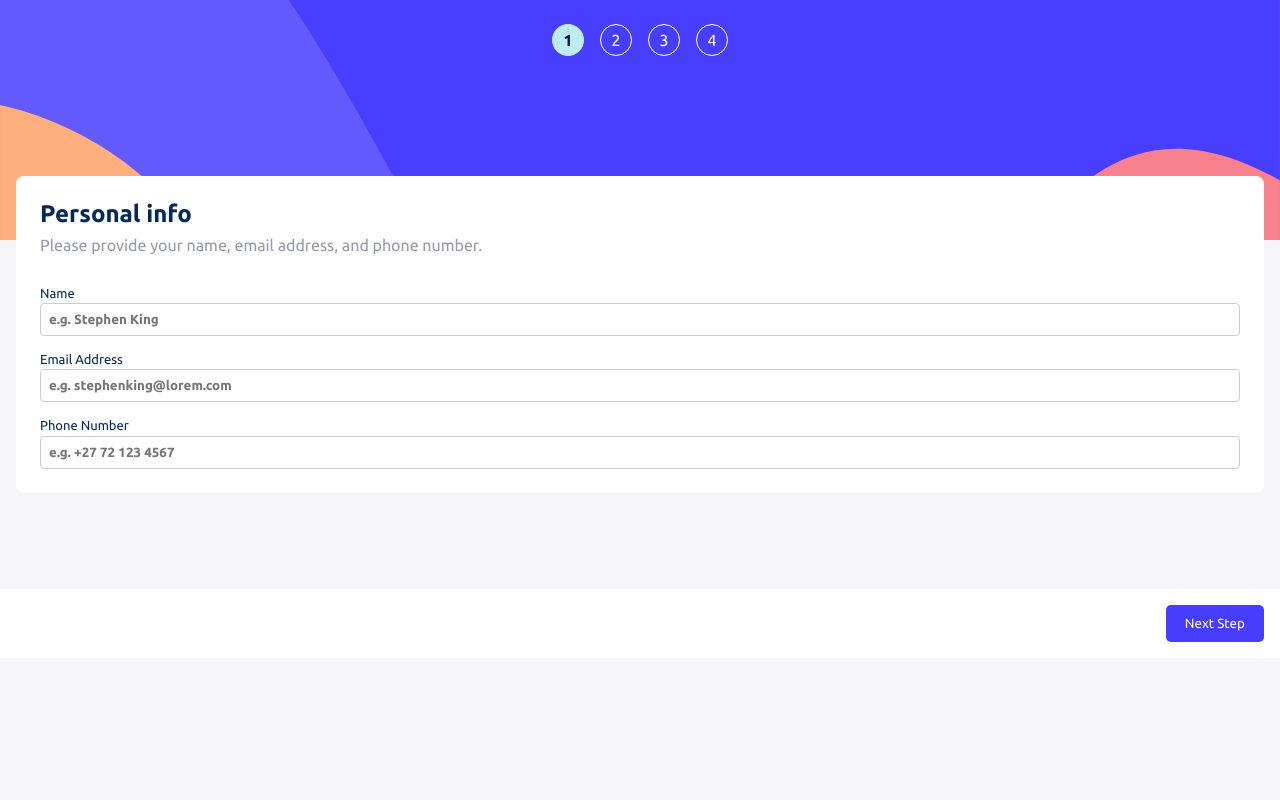
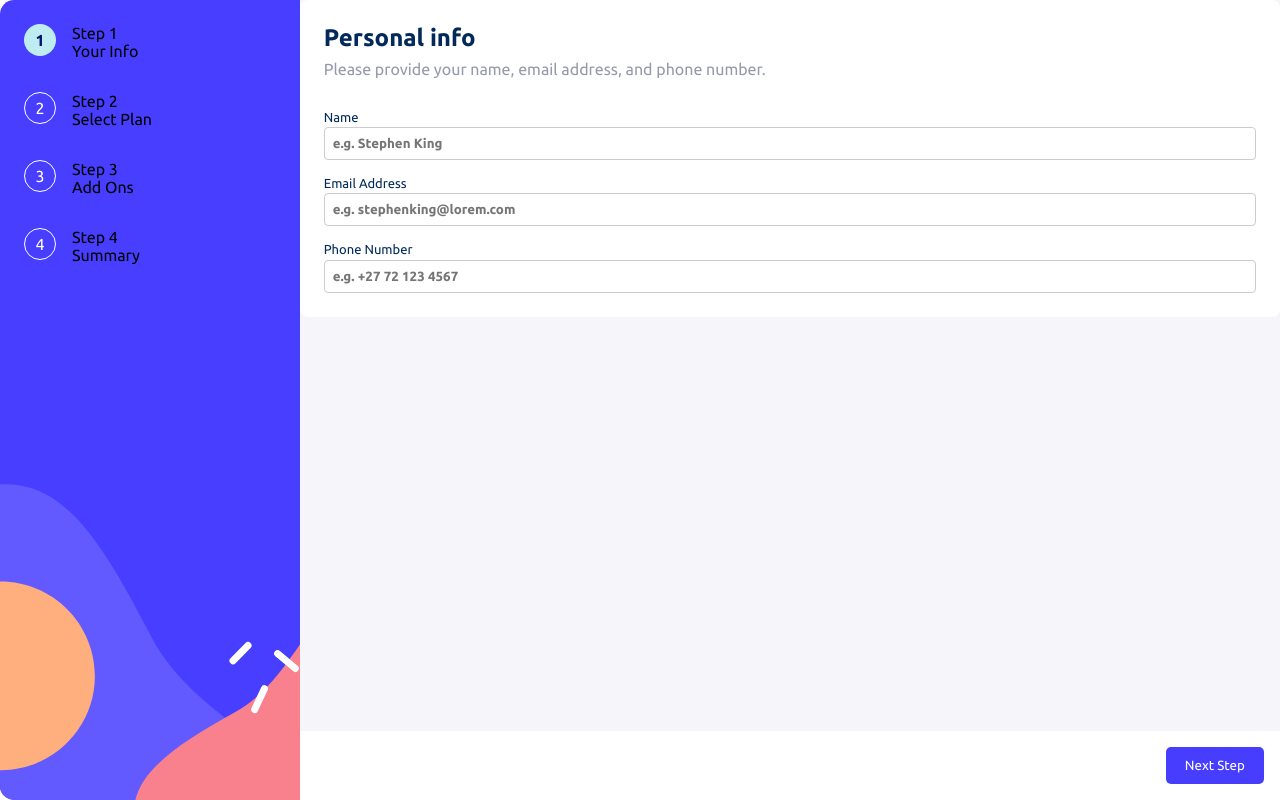
Before and after one commit to nkululek0/multi-step-form, a React (Vite) app: page / in a window 1280 px wide. Built offline with nearby package versions, Linux system fonts and the light colour scheme.

Commit message:
(Update): adds desktop styling to sidebar and personal info component

```diff
--- a/src/app/App.css
+++ b/src/app/App.css
@@ -23,3 +23,15 @@
   height: 70dvh;
   background-color: var(--grey);
 }
+
+@media (min-width: 768px) {
+  .app-component-wrapper {
+    height: 100dvh;
+    flex-direction: row;
+  }
+
+  .content-wrapper {
+    height: 100dvh;
+    width: 100%;
+  }
+}
--- a/src/components/personal-info/Personal-Info.module.css
+++ b/src/components/personal-info/Personal-Info.module.css
@@ -75,3 +75,17 @@
     padding: 1rem;
     background-color: #fff;
 }
+
+@media (min-width: 768px) {
+    .personal-info-wrapper {
+        height: 100%;
+        display: flex;
+        flex-direction: column;
+        justify-content: space-between;
+    }
+
+    .personal-info {
+        bottom: 0;
+        margin: 0;
+    }
+}
--- a/src/components/side-bar/Side-Bar-Step-Indicator.css
+++ b/src/components/side-bar/Side-Bar-Step-Indicator.css
@@ -11,3 +11,10 @@
     border: none;
   }
 }
+
+@media (min-width: 768px) {
+  .side-bar-item {
+    display: flex;
+    gap: 1rem;
+  }
+}
--- a/src/components/side-bar/Side-Bar.module.css
+++ b/src/components/side-bar/Side-Bar.module.css
@@ -23,3 +23,23 @@
 .step-indicator {
     display: none;
 }
+
+@media (min-width: 768px) {
+    .step-indicator {
+        display: flex;
+        flex-direction: column;
+    }
+
+    .side-bar {
+        width: 30dvw;
+        height: auto;
+        display: flex;
+        padding-left: 1.5rem;
+        padding-top: 1.5rem;
+        justify-content: flex-start;
+        flex-direction: column;
+        gap: 2rem;
+        background: url('../../assets/images/bg-sidebar-desktop.svg');
+        background-size: cover;
+    }
+}
```
